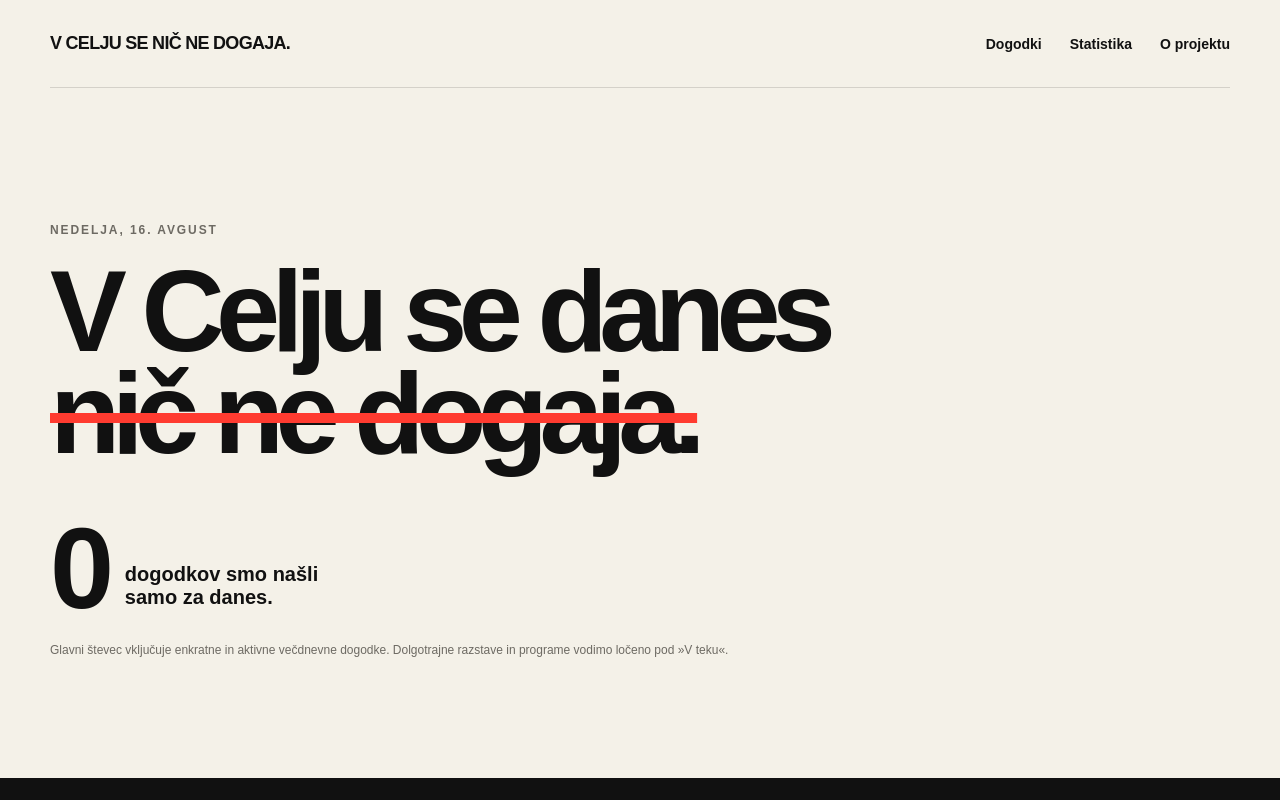
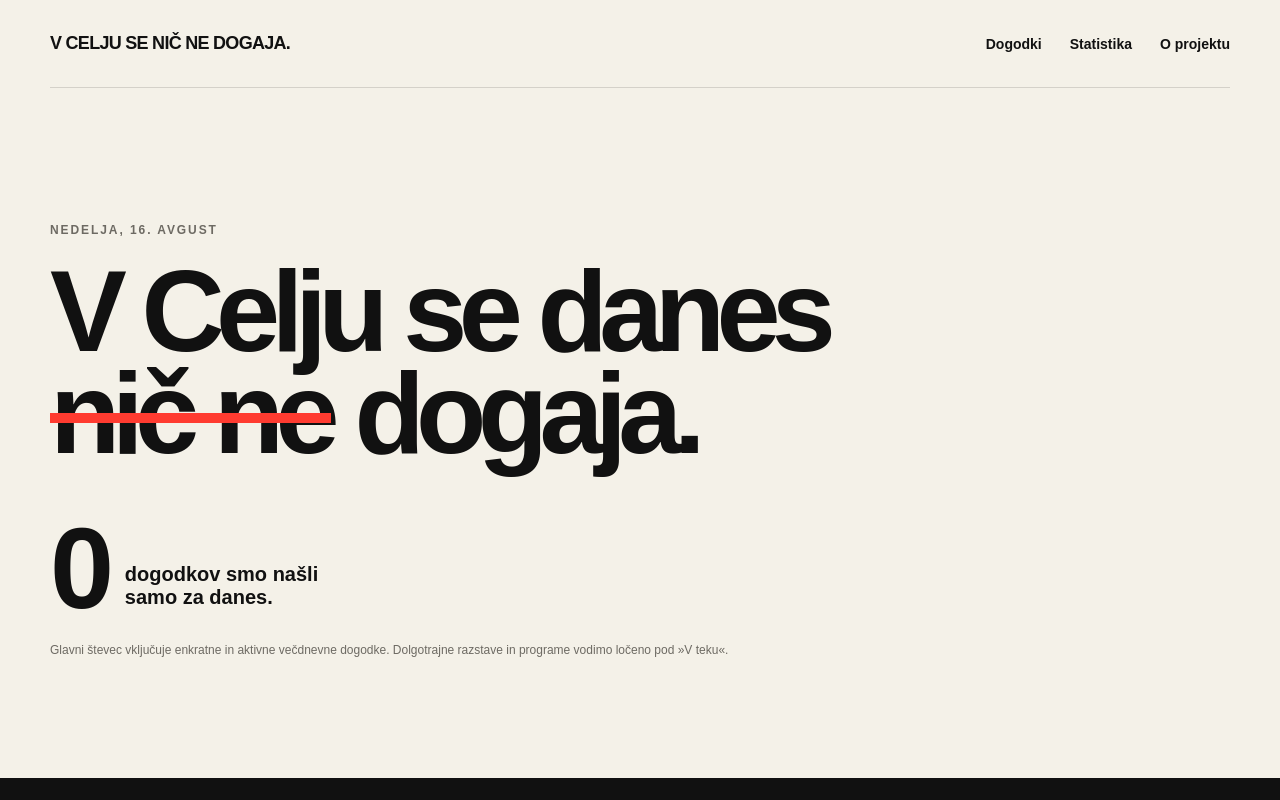
Before and after one commit to tpeki96/vceljusenicnedogaja, a Next.js app: page / in a window 1280 px wide. Shown: the top 800 px of the page. Built offline with nearby package versions, Linux system fonts and the light colour scheme; no server answers; the database is empty.

Commit message:
Strike only 'nič ne' in hero

```diff
--- a/app/page.js
+++ b/app/page.js
@@ -46,7 +46,7 @@ export default async function Home() {
         <h1>
           V Celju se danes
           <br />
-          <span>nič ne dogaja.</span>
+          <span>nič ne</span> dogaja.
         </h1>
         <div className="counter-row">
           <strong>{todayCount}</strong>
```
